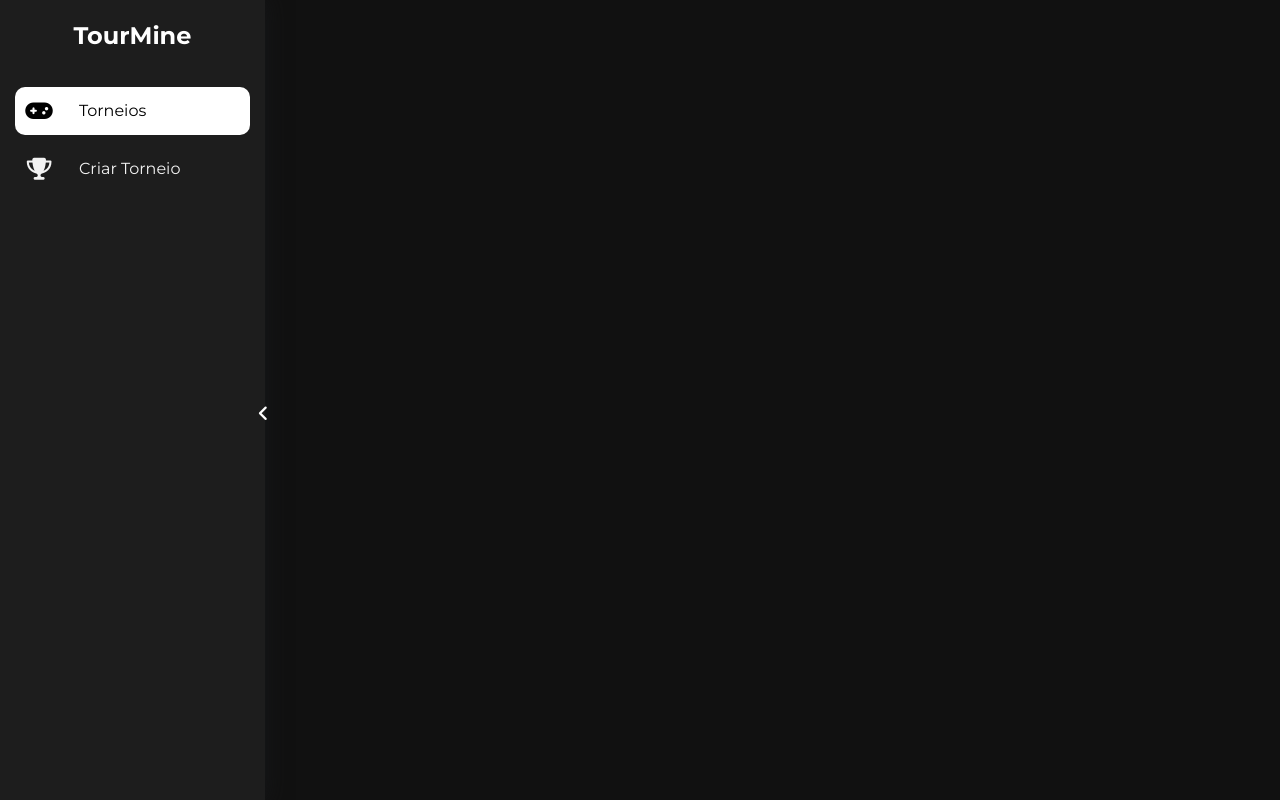
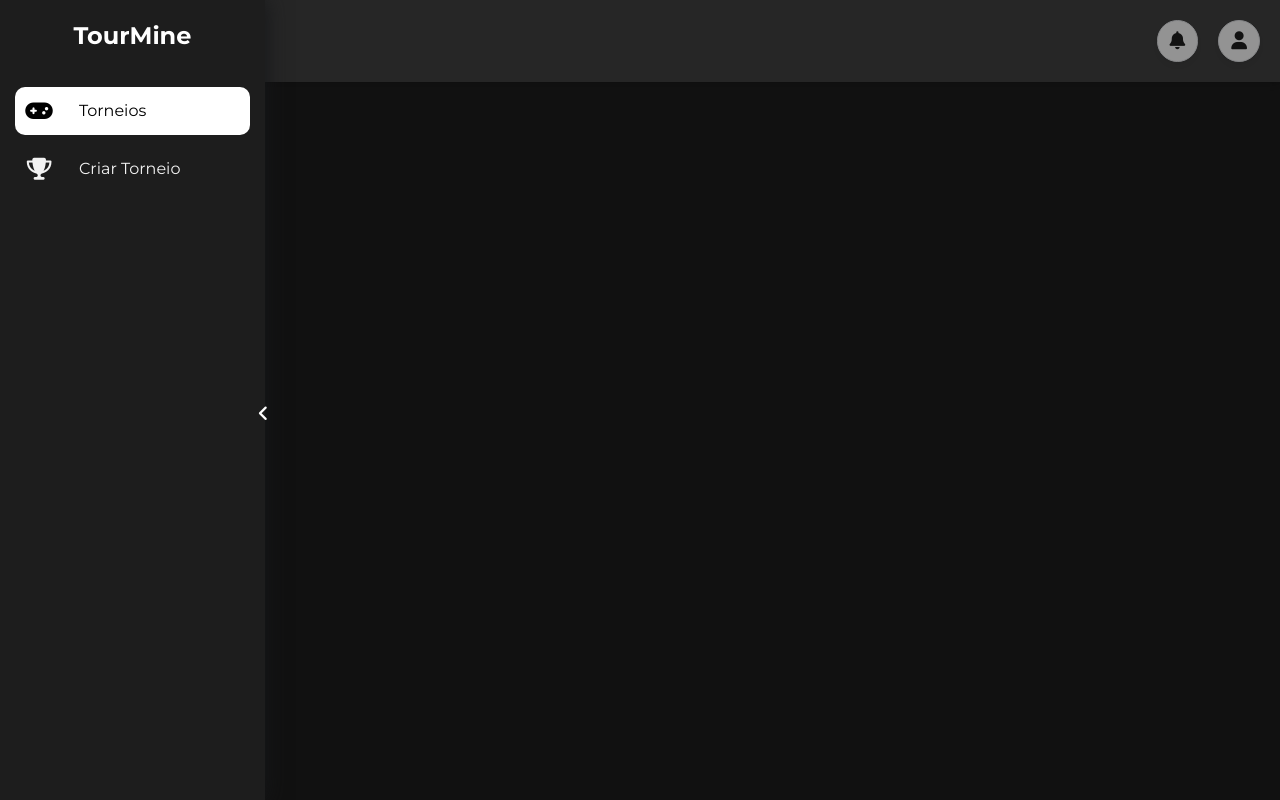
Before and after one commit to TourMine/TourMine-Front, an Angular app: page /tournaments in a window 1280 px wide. Built offline with nearby package versions, Linux system fonts and the light colour scheme.

Commit message:
feat: adiciona component header

```diff
--- a/src/app/app.component.html
+++ b/src/app/app.component.html
@@ -3,6 +3,8 @@
   (changeIsLeftSidebarCollapsed)="changeIsLeftSidebarCollapsed($event)"
 />
 
+<app-header></app-header>
+
 <app-main
   [isLeftSidebarCollapsed]="isLeftSidebarCollapsed()"
   [screenWidth]="screenWidth()"
--- a/src/app/app.component.ts
+++ b/src/app/app.component.ts
@@ -2,12 +2,15 @@ import { Component, HostListener, OnInit, signal } from '@angular/core';
 
 import { SidebarComponent } from './sidebar/sidebar.component';
 import { MainComponent } from './main/main.component';
+import { HeaderComponent } from './header/header.component';
 
 @Component({
   selector: 'app-root',
   imports: [
     SidebarComponent,
-    MainComponent],
+    HeaderComponent,
+    MainComponent
+  ],
   templateUrl: './app.component.html',
   styleUrl: './app.component.scss'
 })
--- /dev/null
+++ b/src/app/header/header.component.html
@@ -0,0 +1,8 @@
+<div class="flex justify-end items-center w-full bg-neutral-800 py-5 mb-5 shadow-md">
+    <div class="px-3 py-1.5 mr-5 bg-white text-black text-lg rounded-3xl border shadow-md opacity-50">
+        <i class="fa-solid fa-bell"></i>
+    </div>
+    <div class="px-3 py-1.5 mr-5 bg-white text-black text-lg rounded-3xl border shadow-md opacity-50">
+        <i class="fa-solid fa-user"></i>
+    </div>
+</div>
```
Also changed, not shown: src/app/header/header.component.ts (added, +11 -0 lines), src/app/header/header.component.scss (added), 1 other file (tests, documents, lock files or other folders).
